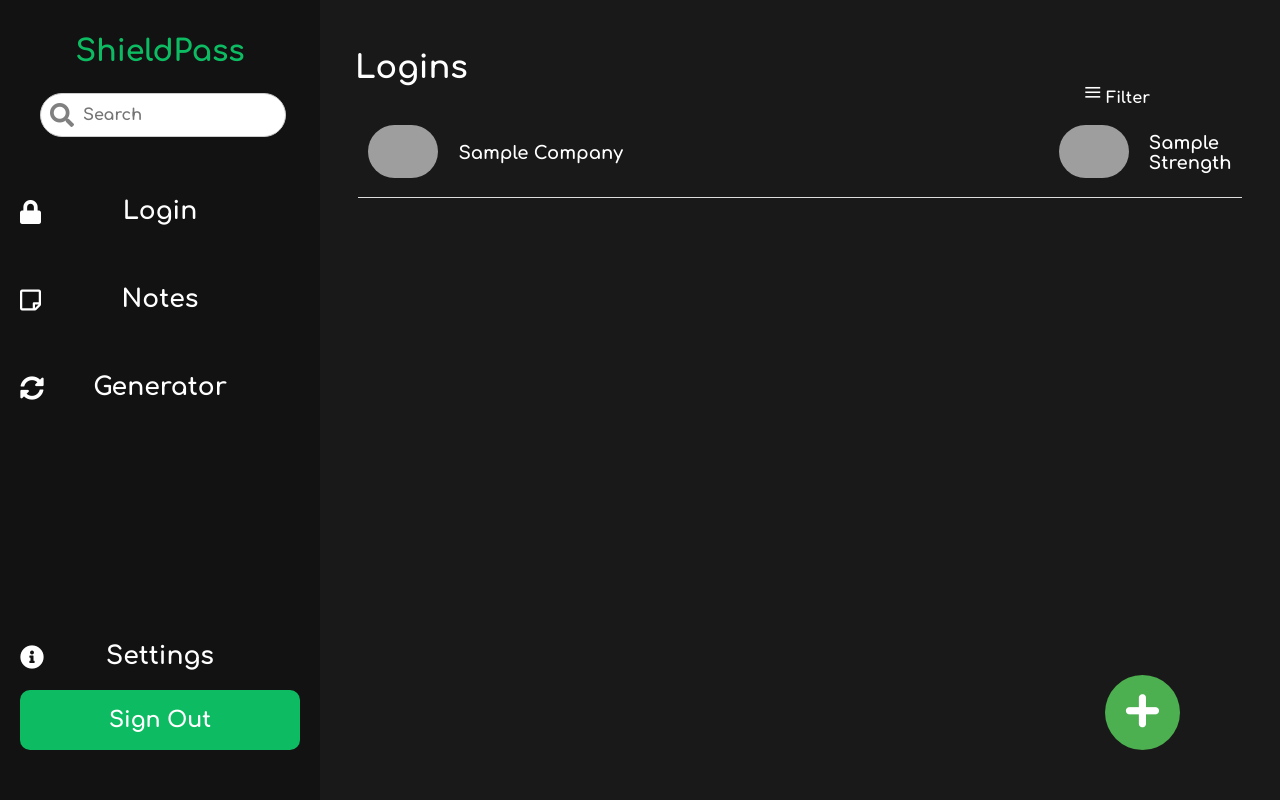
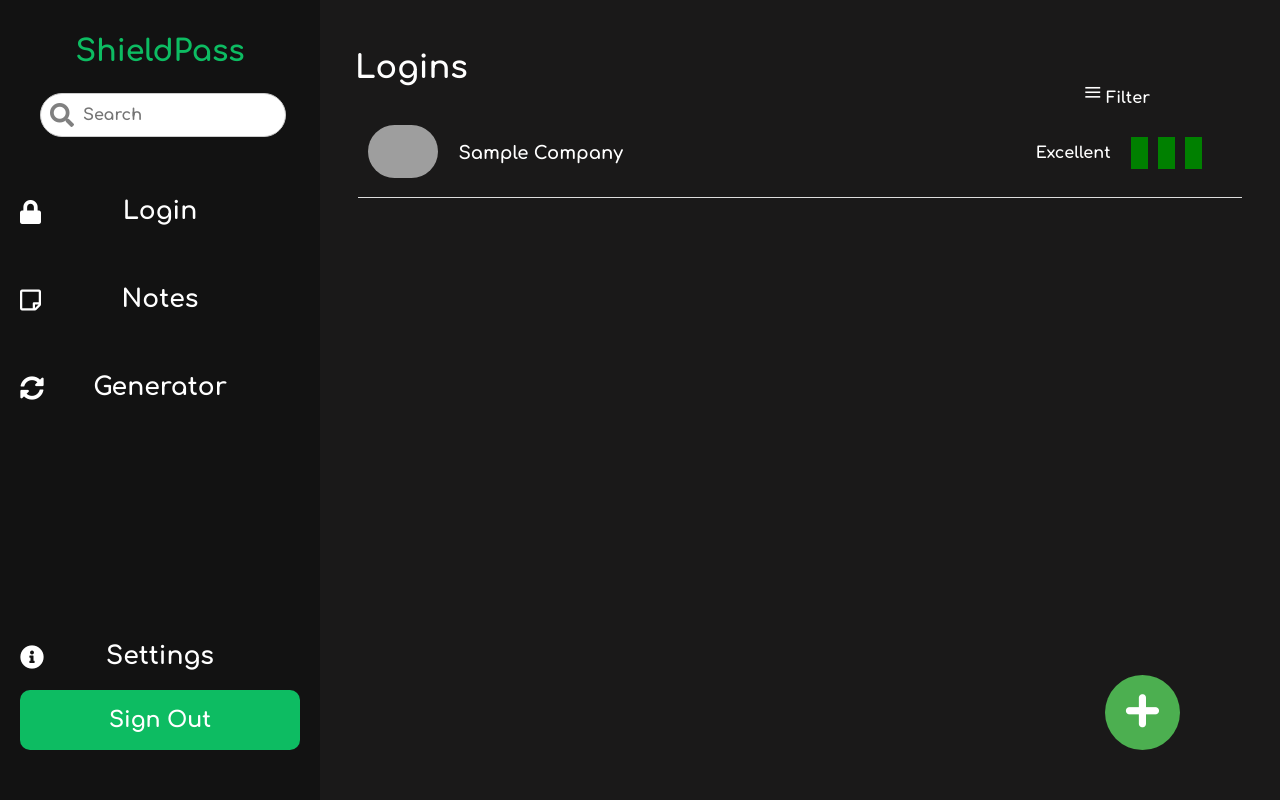
Before and after one commit to parrishl21/shieldPass, a Flask app: page /login_homepage in a window 1280 px wide. Run offline with Flask 3, Linux system fonts and the light colour scheme; a user stored in the database is signed in; a database or web service that is not in the repository returns one stand-in record (values such as "Sample title"); some libraries are stand-ins or nearby versions; grey boxes are pictures that could not be loaded.

Commit message:
adding strength and fixed filtering

```diff
--- a/static/css/login_homepage.css
+++ b/static/css/login_homepage.css
@@ -226,6 +226,37 @@ transform: scale(0.7);
     cursor: pointer;
     font-size: 28px;
 }
+.rectangle-container {
+    display: flex;
+    margin-right: 20px;
+}
+.rectangle {
+    margin-right: 10px;
+    height: 30px;
+    width: 15px;
+    border: 1px solid red;
+}
+.weak {
+    border-color: red;
+}
+.filled_okay {
+    border-color: yellow;
+    background-color: yellow;
+}
+.filled_great {
+    border-color: lightgreen;
+    background-color: lightgreen;
+}
+.empty_okay {
+    border-color: yellow;
+}
+.empty_great {
+    border-color: lightgreen;
+}
+.excellent {
+    border-color: green;
+    background-color: green;
+}
 #fixed-section {
     width: 25%;
     height: 100vh;
--- a/static/js/login_homepage.js
+++ b/static/js/login_homepage.js
@@ -86,40 +86,55 @@ function changeColor(buttonName) {
 }
 function updateTable(data) {
     var table = document.querySelector('table');
-
     table.innerHTML = '';
 
     // Add new rows based on the updated data
     for (var i = 0; i < data.length; i++) {
         var row = table.insertRow(-1); // Insert at the end of the table
-        var cell1 = row.insertCell(0);
-        var cell2 = row.insertCell(1);
-        cell1.classList.add('left-column');
-        cell2.classList.add('right-column');
+        row.onclick = function () {
+            fetchLoginInfo(data[i][0]);
+        };
 
-        // Check if the Clearbit image URL is valid
-        var logoSrc = 'https://logo.clearbit.com/' + data[i][1] + '.com?size=45';
+        createCell(row, 'left-column', 'https://logo.clearbit.com/' + data[i][1] + '.com?size=45', true);
+        createCell(row, 'right-column', data[i][1], false);
+        createCell(row, 'strength-column', data[i][2], false);
+    }
+}
+function createCell(row, className, content, isImage) {
+    var cell = row.insertCell(-1);
+    cell.classList.add(className);
 
-        // Create a closure to capture the values for this iteration
-        (function (src, cell) {
+    if (isImage) {
         var img = new Image();
-            img.src = src;
+        img.src = content;
 
         img.onerror = function () {
-                // If image fails to load, use a default image URL
             cell.innerHTML = '<img class="logo-img" src="https://placehold.co/45/EEE/31343C?font=raleway&text=No-Image-Found" alt="No Logo">';
         };
 
-            // If the image loads successfully, use the Clearbit image
         img.onload = function () {
-                cell.innerHTML = '<img class="logo-img" src="' + src + '" alt="No Logo">';
+            cell.innerHTML = '<img class="logo-img" src="' + content + '" alt="No Logo">';
         };
-        })(logoSrc, cell1);
+    } else if (className === 'strength-column') {
+        var statusTextCell = row.insertCell(-1);
+        statusTextCell.innerHTML = '<p class="status-text">' + getRectangleName(content) + '</p>';
 
-        cell2.innerHTML = data[i][1];
-        row.setAttribute('onclick', 'fetchLoginInfo(' + data[i][0] + ')');
+        var rectangleContainer = document.createElement('div');
+        rectangleContainer.className = 'rectangle-container';
+
+        for (var j = 0; j < 3; j++) {
+            var rectangle = document.createElement('div');
+            rectangle.className = 'rectangle ' + getRectangleClass(content, j);
+            rectangleContainer.appendChild(rectangle);
+        }
+
+        var rectangleCell = row.insertCell(-1);
+        rectangleCell.appendChild(rectangleContainer);
+    } else {
+        cell.innerHTML = content;
     }
 }
+
 function openConfirmModal() {
     event.preventDefault();
     document.getElementById("modal-confirm").style.display = "block";
@@ -380,3 +395,33 @@ function replaceWithErrorImage(image) {
     image.onerror = null;
     image.src = "https://placehold.co/45/EEE/31343C?font=raleway&text=No-Image-Found";
 }
+function getRectangleClass(strength, target_rectangle) {
+    if (strength === 0) {
+        return 'weak';
+    } else if (strength === 1) {
+        if (target_rectangle === 0) {
+            return 'filled_okay';
+        } else {
+            return 'empty_okay';
+        }
+    } else if (strength === 2) {
+        if (target_rectangle === 2) {
+            return 'empty_great';
+        } else {
+            return 'filled_great';
+        }
+    } else {
+        return 'excellent';
+    }
+}
+function getRectangleName(strength) {
+    if (strength === 0) {
+        return 'Weak';
+    } else if (strength === 1) {
+        return 'Okay';
+    } else if (strength === 2) {
+        return 'Great';
+    } else {
+        return 'Excellent';
+    }
+}
--- a/templates/login_homepage.html
+++ b/templates/login_homepage.html
@@ -67,12 +67,18 @@
             </div>
         </div>
         <table>
-            {% for row_id, row in sql_table %}
+            {% for row_id, (col, strength) in sql_table %}
             <tr onclick="fetchLoginInfo({{row_id}})">
-                {% for col in row %}
-                    <td class="left-column"><img class="logo-img" src="https://logo.clearbit.com/{{col}}.com?size=45" onerror="replaceWithErrorImage(this)" alt="No Logo"></td>
-                    <td class="right-column">{{col}}</td>
-                {% endfor %}
+                <td class="left-column"><img class="logo-img" src="https://logo.clearbit.com/{{col}}.com?size=45" onerror="replaceWithErrorImage(this)" alt="No Logo"></td>
+                <td class="right-column">{{col}}</td>
+                <td><p class="status-text">{% if strength == 0 %} Weak {% elif strength == 1 %} Okay {% elif strength == 2 %} Great {% else %} Excellent {% endif %}</p></td>
+                <td>
+                    <div class="rectangle-container">
+                        <div class="rectangle {% if strength == 0 %} weak {% elif strength == 1 %} filled_okay {% elif strength == 2 %} filled_great {% else %} excellent {% endif %}"></div>
+                        <div class="rectangle {% if strength == 0 %} weak {% elif strength == 1 %} empty_okay {% elif strength == 2 %} filled_great {% else %} excellent {% endif %}"></div>
+                        <div class="rectangle {% if strength == 0 %} weak {% elif strength == 1 %} empty_okay {% elif strength == 2 %} empty_great {% else %} excellent {% endif %}"></div>
+                    </div>
+                </td>
             </tr>
             {% endfor %}
         </table>
```
Lines whose indentation alone changed are shown as unchanged.
